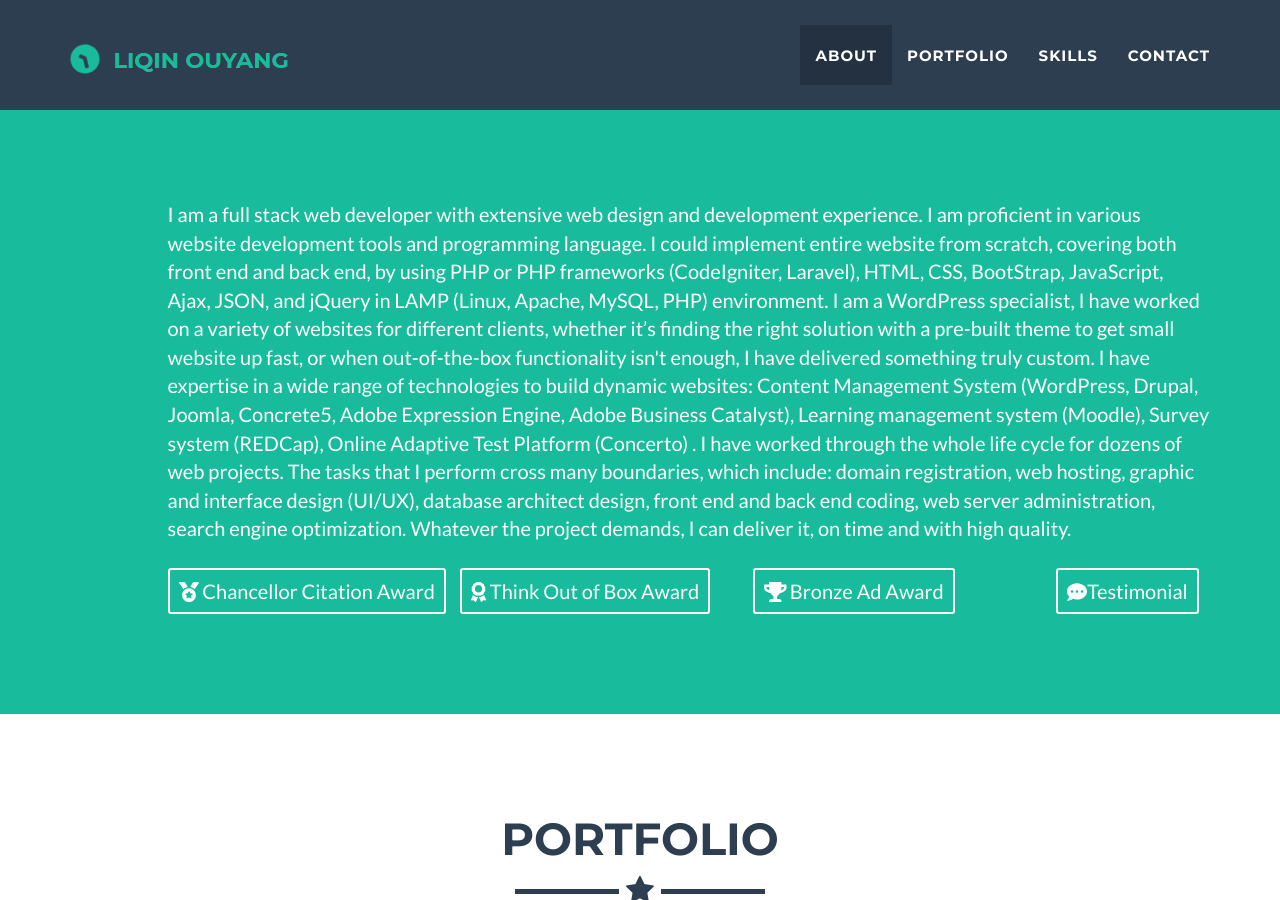
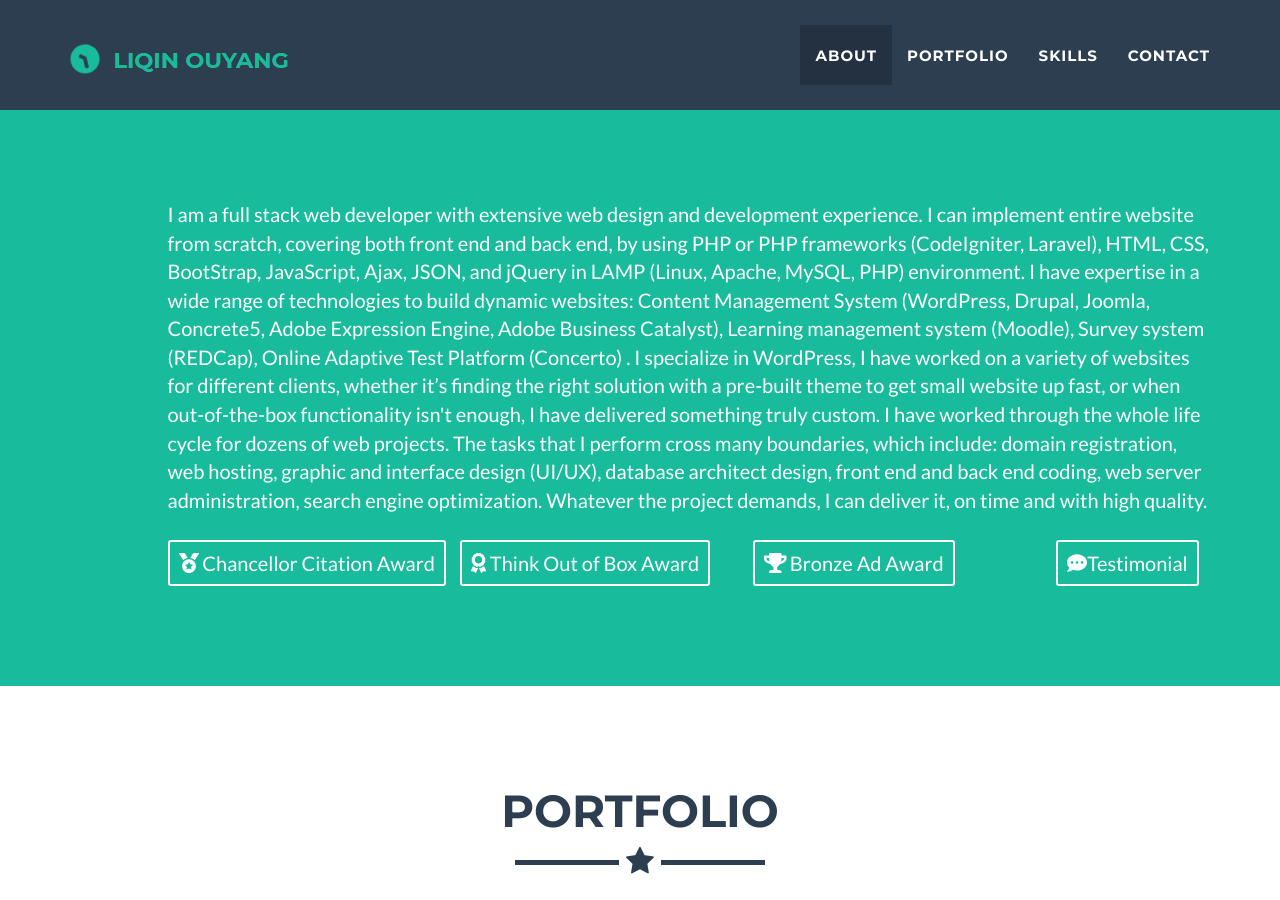
Before and after one commit to hbxtoylq/hbxtoylq.github.io, a Jekyll site: the page built from index.html, in a window 1280 px wide and 900 px high. Built offline with Jekyll 4.4.1, drawn with Linux system fonts in a browser that asks for light colours; nearby versions of some CDN libraries.

Commit message:
Update header.html

```diff
--- a/_includes/header.html
+++ b/_includes/header.html
@@ -8,16 +8,12 @@
 		        <div class="row">
 				<div class="col-lg-11 col-lg-offset-1 text-left">
 				<p>I am a full stack web developer with extensive web design and development experience.
-				 I am proficient in various website development tools and programming language. I could
-					implement entire website from scratch, covering both front end and back end, by using PHP or PHP frameworks (CodeIgniter, Laravel),
-					HTML, CSS, BootStrap, JavaScript, Ajax, JSON, and jQuery in LAMP (Linux, Apache, MySQL, PHP) environment. I am a WordPress specialist, I have worked on a
-					variety of websites for different clients, whether it’s finding the right solution with a pre-built theme to get small website up fast,
-					or when out-of-the-box functionality isn't enough, I have delivered something truly custom.
+				I can implement entire website from scratch, covering both front end and back end, by using PHP or PHP frameworks (CodeIgniter, Laravel),
+					HTML, CSS, BootStrap, JavaScript, Ajax, JSON, and jQuery in LAMP (Linux, Apache, MySQL, PHP) environment.
 					I have expertise in a wide range of technologies to build dynamic websites: Content Management System (WordPress, Drupal, Joomla, Concrete5,
-					Adobe Expression Engine, Adobe Business Catalyst),
-					Learning management system (Moodle),
-					Survey system (REDCap), Online Adaptive Test Platform (Concerto)
-					. I have worked through the
+					Adobe Expression Engine, Adobe Business Catalyst), Learning management system (Moodle), Survey system (REDCap), Online Adaptive Test Platform (Concerto)
+					. I specialize in WordPress, I have worked on a variety of websites for different clients, whether it’s finding the right solution with a pre-built theme to get small website up fast,
+					or when out-of-the-box functionality isn't enough, I have delivered something truly custom. I have worked through the
 					whole life cycle for dozens of web projects. The tasks that I perform cross many boundaries,
 					which include: domain registration, web hosting, graphic and interface design (UI/UX),
 					database architect design, front end and back end coding, web server administration, search engine optimization.
```
